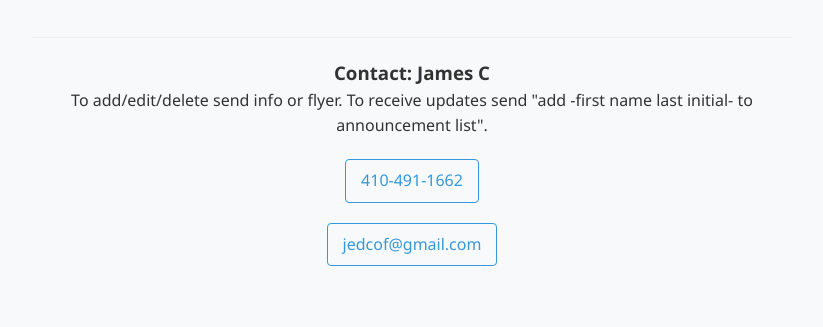
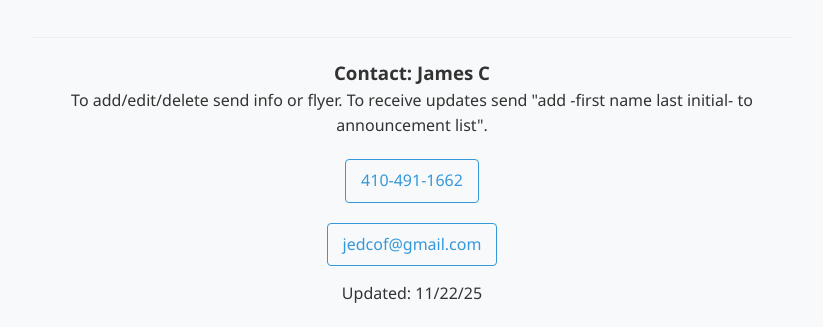
Before and after one commit to pydevle/announcements, a plain HTML site: page index.html in a window 1280 px wide. Shown: the part 2465-2792 px from the top of the page, without its empty margins (228-1051 px from the left). Before the commit the page ends 2766 px from the top, so only its background shows below. Drawn offline with Linux system fonts and the light colour scheme.

Commit message:
Update index.html

```diff
--- a/index.html
+++ b/index.html
@@ -486,5 +486,7 @@
             </div>
         </div>
     </div>
+
+    <p align="center">Updated: 11/22/25</p>
 </body>
 </html>
```
